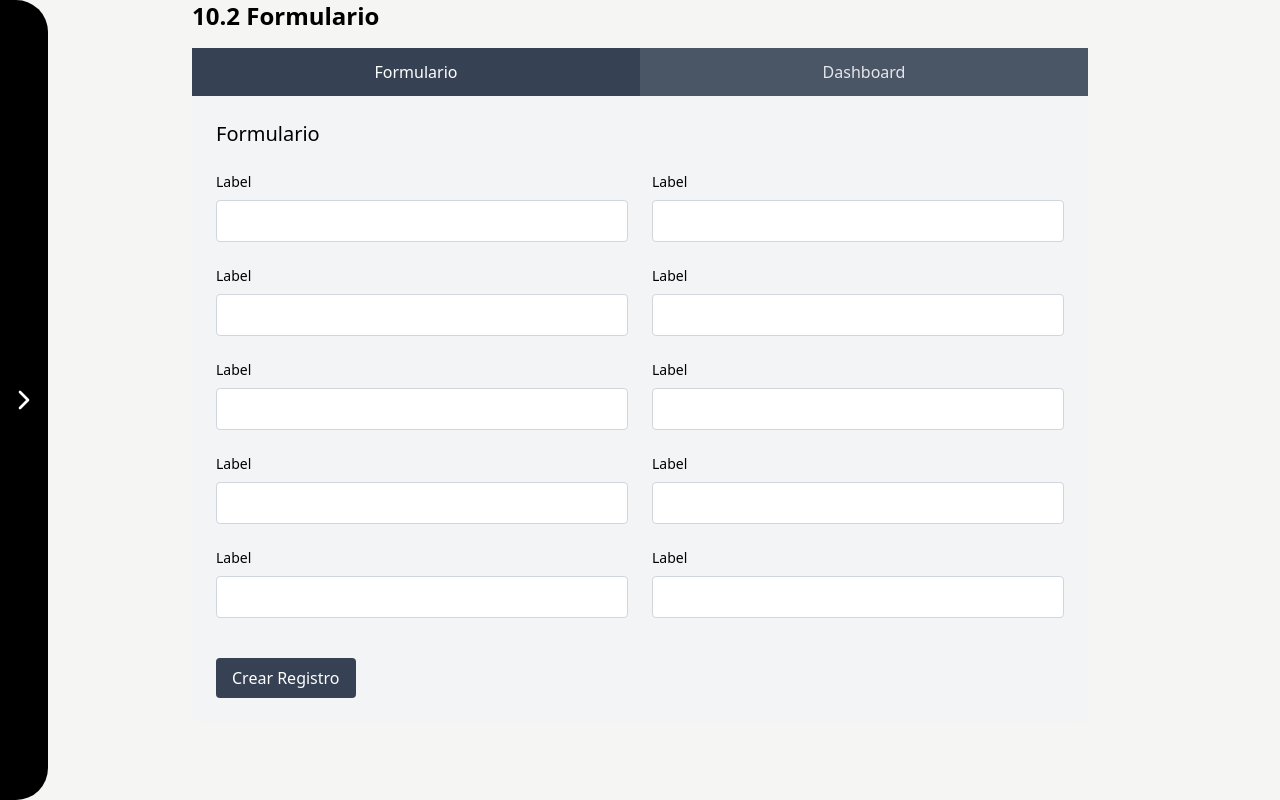
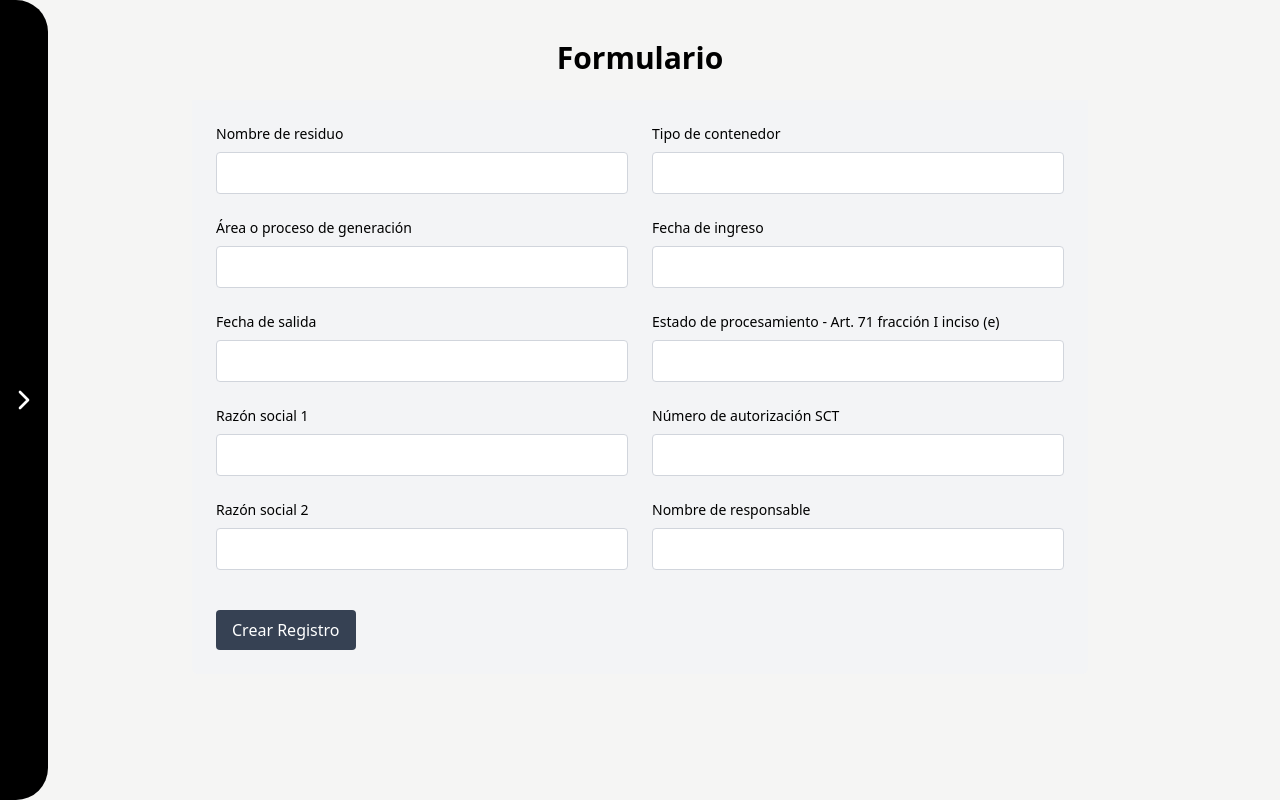
Before and after one commit to Sergio-Covarrubias/kia-app-frontend, a React (Vite) app: page /form in a window 1280 px wide. Built offline with nearby package versions, Linux system fonts and the light colour scheme.

Commit message:
labels form

```diff
--- a/src/pages/Form.tsx
+++ b/src/pages/Form.tsx
@@ -13,34 +13,31 @@ export default function Form() {
 
   return (
     <div className="form-container">
-      <h2 className="form-title">10.2 Formulario</h2>
 
-      {/* Botones del titulo para cambiar entre formulario y el dashboard */}
-      <div className="tab-buttons">
-        <button
-          onClick={() => setActiveTab("formulario")}
-          className={`tab-button ${activeTab === "formulario" ? "active-tab" : ""}`}
-        >
-          Formulario
-        </button>
-        <button
-          onClick={() => setActiveTab("dashboard")}
-          className={`tab-button ${activeTab === "dashboard" ? "active-tab" : ""}`}
-        >
-          Dashboard
-        </button>
-      </div>
+      {/* Título del formulario */}
+      <h1 className="text-3xl font-bold mb-6 text-center pt-10">Formulario</h1>
+
 
       {/* El formulario */}
       {activeTab === "formulario" && (
         <div className="form-section">
-          <h3 className="form-section-title">Formulario</h3>
           <form onSubmit={handleSubmit}>
             <div className="form-grid">
-              {Array.from({ length: 10 }).map((_, i) => (
+              {[
+                "Nombre de residuo",
+                "Tipo de contenedor",
+                "Área o proceso de generación",
+                "Fecha de ingreso",
+                "Fecha de salida",
+                "Estado de procesamiento - Art. 71 fracción I inciso (e)",
+                "Razón social 1",
+                "Número de autorización SCT",
+                "Razón social 2",
+                "Nombre de responsable"
+              ].map((label, i) => (
                 <div key={i} className="form-field">
                   <label htmlFor={`field${i + 1}`} className="form-label">
-                    Label
+                    {label}
                   </label>
                   <input id={`field${i + 1}`} className="form-input" />
                 </div>
@@ -54,13 +51,6 @@ export default function Form() {
           </form>
         </div>
       )}
-
-      {/* Cambiar al dashboard */}
-      {activeTab === "dashboard" && (
-        <div className="dashboard-placeholder">
-          <p className="dashboard-text">Contenido del dashboard</p>
-        </div>
-      )}
     </div>
   )
 }
```
